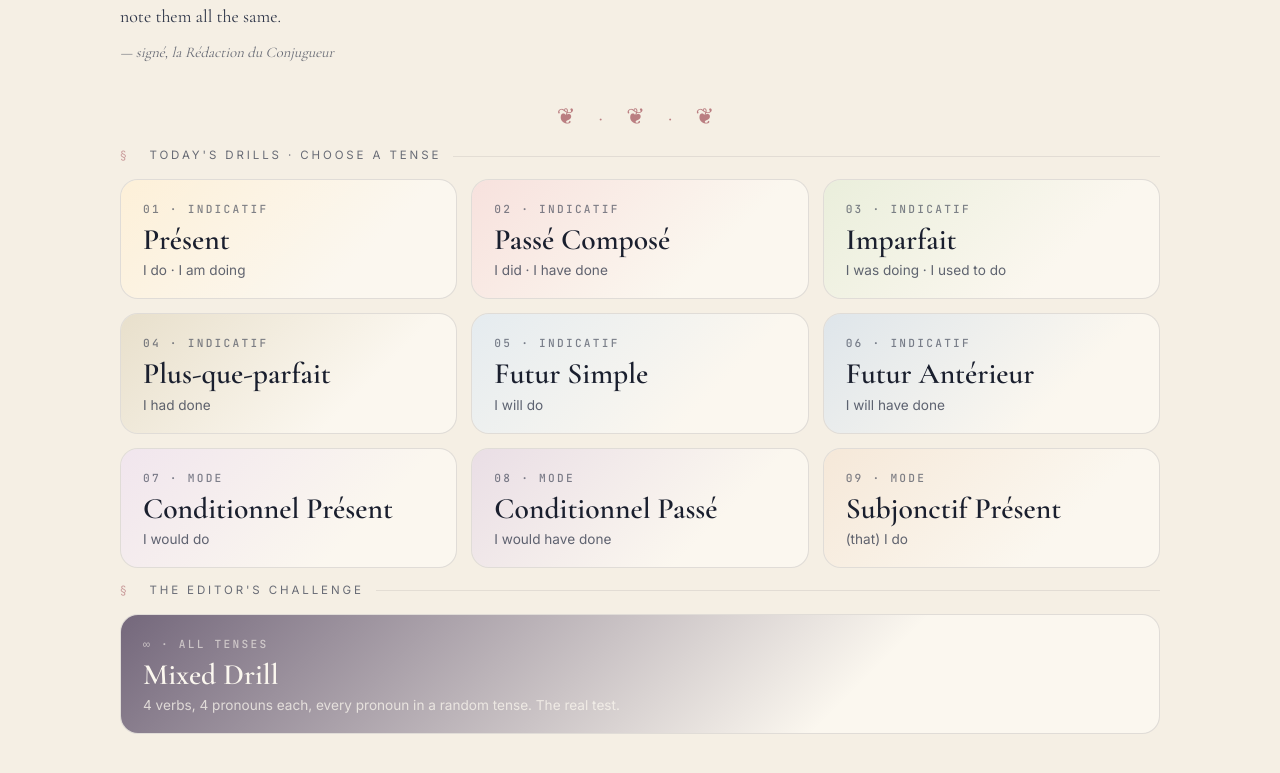
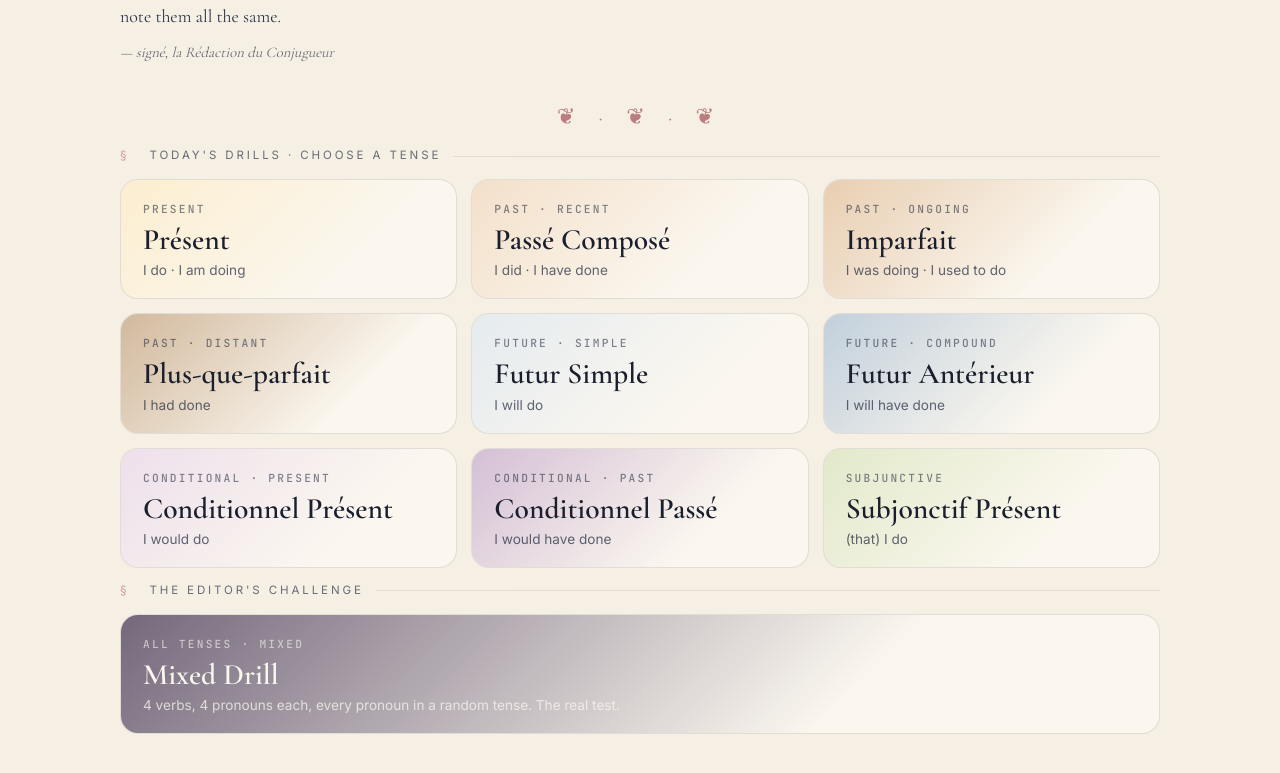
Before and after one commit to khassanboi/french-conjugation-trainer, a website: page index.html in a window 1280 px wide. Shown: the part 589-1362 px from the top of the page. Drawn offline with nearby package versions, Linux system fonts and the light colour scheme.

Commit message:
Group tense card colors by family; replace mood jargon with tense-family labels; defer music to first exercise
- Recolor cards: past trio (sepia light→mid→dark), future pair (sky→deep blue), conditional pair (lavender→mauve), present (cream), subjunctive (sage). Each family reads as a related group at a glance.
- Drop 'INDICATIF / MODE' labels (grammar jargon); replace with tense-family labels that match the new color groupings: PAST·RECENT, PAST·ONGOING, PAST·DISTANT, FUTURE·SIMPLE, FUTURE·COMPOUND, CONDITIONAL·PRESENT, CONDITIONAL·PAST, etc.
- Music: stop ticking silently behind the autoplay block; start it cleanly from bar 1 on the first exercise the user opens, then keep playing for the lifetime of the tab

```diff
--- a/index.html
+++ b/index.html
@@ -178,15 +178,18 @@ body{
   box-shadow:0 18px 40px -20px rgba(26,31,46,.35);
   border-color:rgba(26,31,46,.25);
 }
-.tense-card[data-mode="present"]{--c1:#ffe9c2}
-.tense-card[data-mode="passeCompose"]{--c1:#f4cccc}
-.tense-card[data-mode="imparfait"]{--c1:#d9e6c8}
-.tense-card[data-mode="futur"]{--c1:#cfe0f0}
-.tense-card[data-mode="conditionnel"]{--c1:#e6d4ec}
-.tense-card[data-mode="subjonctif"]{--c1:#f0d9c2}
-.tense-card[data-mode="plusQueParfait"]{--c1:#d5c8a8}
-.tense-card[data-mode="futurAnterieur"]{--c1:#c2d4e6}
-.tense-card[data-mode="conditionnelPasse"]{--c1:#d8c5dc}
+/* Colors are grouped by tense-family with light→dark shades within a family.
+   Past trio = sepia/brown · Future pair = blue · Conditional pair = mauve
+   Present = warm cream · Subjunctive = sage green · Mixed = ink */
+.tense-card[data-mode="present"]         {--c1:#fce4b0}  /* present — warm cream */
+.tense-card[data-mode="passeCompose"]    {--c1:#ecc9a5}  /* past — light sepia */
+.tense-card[data-mode="imparfait"]       {--c1:#d6a574}  /* past — mid sepia */
+.tense-card[data-mode="plusQueParfait"]  {--c1:#a87a4a}  /* past — dark sepia */
+.tense-card[data-mode="futur"]           {--c1:#cfdff0}  /* future — light sky */
+.tense-card[data-mode="futurAnterieur"]  {--c1:#88a8c8}  /* future — deep blue */
+.tense-card[data-mode="conditionnel"]    {--c1:#e0c8e8}  /* cond. — light lavender */
+.tense-card[data-mode="conditionnelPasse"]{--c1:#ad88bc} /* cond. — deeper mauve */
+.tense-card[data-mode="subjonctif"]      {--c1:#c8dca4}  /* subj. — sage */
 .tense-card[data-mode="mixed"]{--c1:#1a1f2e;color:#fbf7ef}
 .tense-card[data-mode="mixed"] .tense-name,
 .tense-card[data-mode="mixed"] .tense-num,
@@ -712,47 +715,47 @@ input:focus{
 
   <div class="tense-grid">
     <button class="tense-card" data-mode="present" onclick="startGame('present')">
-      <div class="tense-num">01 · INDICATIF</div>
+      <div class="tense-num">PRESENT</div>
       <div class="tense-name">Présent</div>
       <div class="tense-hint">I do · I am doing</div>
     </button>
     <button class="tense-card" data-mode="passeCompose" onclick="startGame('passeCompose')">
-      <div class="tense-num">02 · INDICATIF</div>
+      <div class="tense-num">PAST · RECENT</div>
       <div class="tense-name">Passé Composé</div>
       <div class="tense-hint">I did · I have done</div>
     </button>
     <button class="tense-card" data-mode="imparfait" onclick="startGame('imparfait')">
-      <div class="tense-num">03 · INDICATIF</div>
+      <div class="tense-num">PAST · ONGOING</div>
       <div class="tense-name">Imparfait</div>
       <div class="tense-hint">I was doing · I used to do</div>
     </button>
     <button class="tense-card" data-mode="plusQueParfait" onclick="startGame('plusQueParfait')">
-      <div class="tense-num">04 · INDICATIF</div>
+      <div class="tense-num">PAST · DISTANT</div>
       <div class="tense-name">Plus-que-parfait</div>
       <div class="tense-hint">I had done</div>
     </button>
     <button class="tense-card" data-mode="futur" onclick="startGame('futur')">
-      <div class="tense-num">05 · INDICATIF</div>
+      <div class="tense-num">FUTURE · SIMPLE</div>
       <div class="tense-name">Futur Simple</div>
       <div class="tense-hint">I will do</div>
     </button>
     <button class="tense-card" data-mode="futurAnterieur" onclick="startGame('futurAnterieur')">
-      <div class="tense-num">06 · INDICATIF</div>
+      <div class="tense-num">FUTURE · COMPOUND</div>
       <div class="tense-name">Futur Antérieur</div>
       <div class="tense-hint">I will have done</div>
     </button>
     <button class="tense-card" data-mode="conditionnel" onclick="startGame('conditionnel')">
-      <div class="tense-num">07 · MODE</div>
+      <div class="tense-num">CONDITIONAL · PRESENT</div>
       <div class="tense-name">Conditionnel Présent</div>
       <div class="tense-hint">I would do</div>
     </button>
     <button class="tense-card" data-mode="conditionnelPasse" onclick="startGame('conditionnelPasse')">
-      <div class="tense-num">08 · MODE</div>
+      <div class="tense-num">CONDITIONAL · PAST</div>
       <div class="tense-name">Conditionnel Passé</div>
       <div class="tense-hint">I would have done</div>
     </button>
     <button class="tense-card" data-mode="subjonctif" onclick="startGame('subjonctif')">
-      <div class="tense-num">09 · MODE</div>
+      <div class="tense-num">SUBJUNCTIVE</div>
       <div class="tense-name">Subjonctif Présent</div>
       <div class="tense-hint">(that) I do</div>
     </button>
@@ -762,7 +765,7 @@ input:focus{
 
   <div class="tense-grid">
     <button class="tense-card" data-mode="mixed" onclick="startGame('mixed')" style="grid-column:1/-1">
-      <div class="tense-num">∞ · ALL TENSES</div>
+      <div class="tense-num">ALL TENSES · MIXED</div>
       <div class="tense-name">Mixed Drill</div>
       <div class="tense-hint">4 verbs, 4 pronouns each, every pronoun in a random tense. The real test.</div>
     </button>
@@ -931,6 +934,9 @@ function setDate(){
 setDate();
 
 function startGame(mode){
+  // Start ambient music the very first time the user enters an exercise
+  if(typeof window.startMusicOnce === 'function') window.startMusicOnce();
+
   questions=[];current=0;score=0;streak=0;bestStreak=0;
 
   const isMixed = mode === 'mixed';
@@ -1254,21 +1260,25 @@ const Sound = (() => {
 
   function setSfx(on){ sfxOn = on; ensure(); }
 
-  return { click, ding, setMusic, setSfx, get musicOn(){return musicOn}, get sfxOn(){return sfxOn} };
+  function resetProgression(){
+    chordIdx = 0;
+    if(musicTimer){ clearTimeout(musicTimer); musicTimer = null; }
+  }
+
+  return { click, ding, setMusic, setSfx, resetProgression,
+           get musicOn(){return musicOn}, get sfxOn(){return sfxOn} };
 })();
 
-// Auto-start ambient music a couple seconds after render.
-// Browsers block autoplay until a user gesture, so we always have a one-time
-// gesture listener as a fallback that will (re)start the music on first interaction.
-const startMusic = () => Sound.setMusic(true);
-setTimeout(startMusic, 2200);
-const gestureStart = () => {
-  startMusic();
-  document.removeEventListener('click', gestureStart);
-  document.removeEventListener('keydown', gestureStart);
+// Music starts the first time the user opens any exercise — and keeps playing
+// until the tab closes. We do not auto-start on page load (would tick silently
+// behind the browser's autoplay block, then resume mid-progression on first click).
+let _musicHasStarted = false;
+window.startMusicOnce = function(){
+  if(_musicHasStarted) return;
+  _musicHasStarted = true;
+  Sound.resetProgression();
+  Sound.setMusic(true);
 };
-document.addEventListener('click', gestureStart);
-document.addEventListener('keydown', gestureStart);
 
 // Typewriter click on every keystroke inside an answer input
 document.addEventListener('keydown', (e) => {
```
